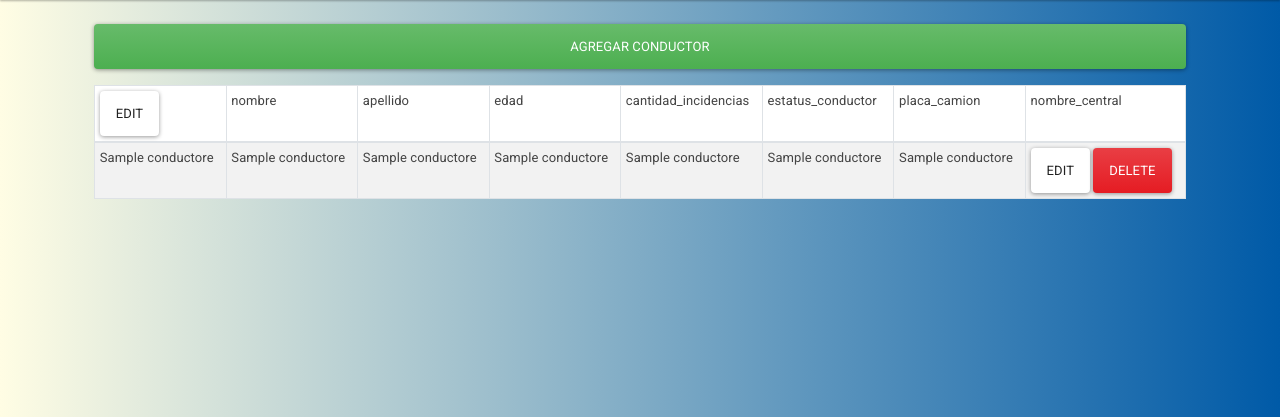
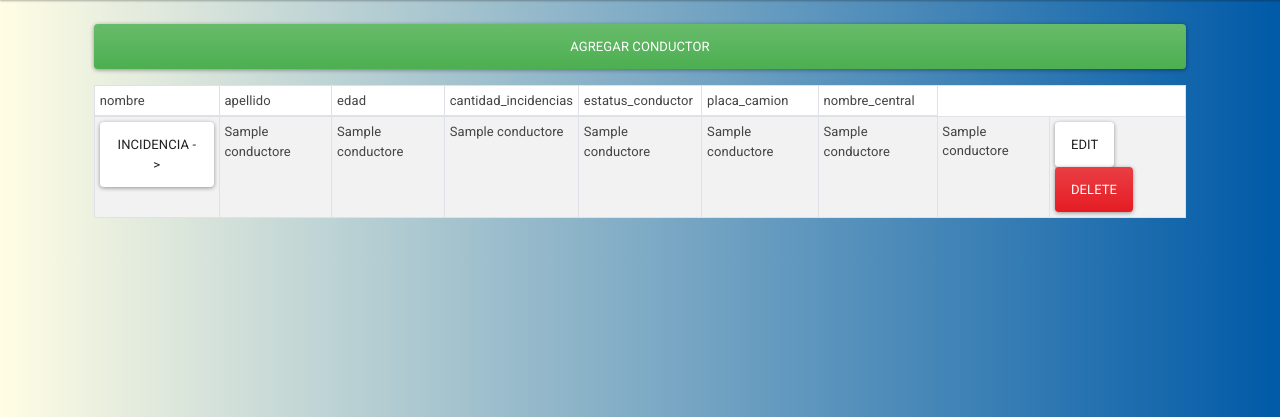
Before and after one commit to hburmester/drive-sleep-alert, a Flask app: template templates/conductores.html in a window 1280 px wide. Shown: the part 80-497 px from the top of the page. Run offline with Flask 2, Linux system fonts and the light colour scheme; the template is opened without the code that fills it: most values are stand-ins (such as "Sample title", 1, 10 or a date in 2020); some libraries are stand-ins or nearby versions.

Commit message:
incidencias casi listas

```diff
--- a/app.py
+++ b/app.py
@@ -52,6 +52,8 @@ def login_val():
             session.clear()
             session['logged_nombre'] = name
             return redirect('/conductores')
+        else:
+            return redirect('/login')
 
 @app.route('/conductores')
 def conductores():
--- a/templates/conductores.html
+++ b/templates/conductores.html
@@ -7,9 +7,6 @@
         <table class="table table-striped table-bordered bg-white table-sm">
             <thead>
                 <tr>
-                    <td>
-                        <a href="/sel_inc/{{ conductor.0 }}" class="btn btn-secondary">Edit</a>
-                    </td>
                     <td>nombre</td>
                     <td>apellido</td>
                     <td>edad</td>
@@ -22,6 +19,9 @@
             <tbody>
                 {% for c in conductores %}
                 <tr>
+                    <td>
+                        <a href="/sel_inc/{{ conductores.0 }}" class="btn btn-secondary">Incidencia -></a>
+                    </td>
                     <td> {{ c.1 }} </td>
                     <td> {{ c.2 }} </td>
                     <td> {{ c.3 }} </td>
```
